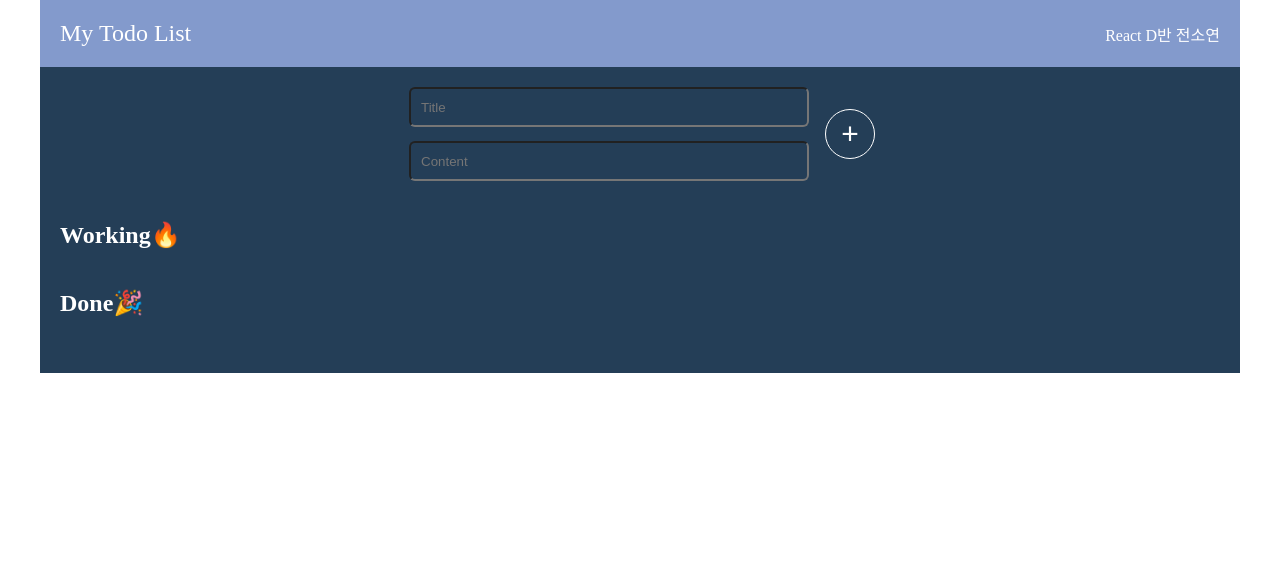
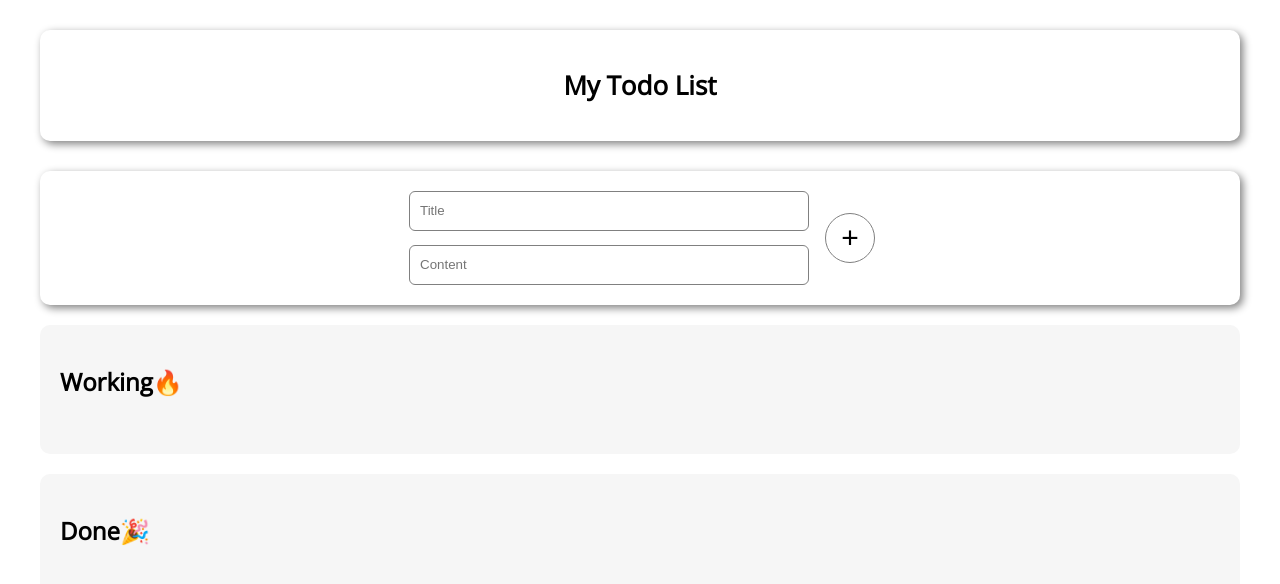
Before and after one commit to soyeon102/my-todo-list, a React (Create React App) app: page / in a window 1280 px wide. Shown: the top 584 px of the page. Built offline with nearby package versions, Linux system fonts and the light colour scheme; the HTML template or start-up script is replaced by a standard one.

Commit message:
스타일링 완성

```diff
--- a/src/components/Form.jsx
+++ b/src/components/Form.jsx
@@ -68,6 +68,8 @@ const Container = styled.div`
   display: flex;
   align-items: center;
   justify-content: center;
+  border-radius: 10px;
+  box-shadow: 3px 3px 8px gray;
   color: white;
   padding: 20px;
 `;
@@ -88,10 +90,10 @@ const InputArea = styled.div`
     width: 100%;
     height: 40px;
     padding: 4px 10px;
+    border: 1px solid gray;
     outline: none;
     box-sizing: border-box;
     background-color: transparent;
-    color: white;
   }
 `;
 
@@ -101,10 +103,13 @@ const ButtonArea = styled.div`
     height: 50px;
     border-radius: 50%;
     background-color: transparent;
-    border: 1px solid white;
+    border: 1px solid gray;
     cursor: pointer;
-    color: white;
     font-size: 30px;
+
+    &:hover {
+      background-color: #f6f6f6;
+    }
   }
 `;
 
--- a/src/components/Header.jsx
+++ b/src/components/Header.jsx
@@ -3,8 +3,7 @@ import styled from 'styled-components';
 const Header = () => {
   return (
     <HeaderContainer>
-      <HeaderLeft>My Todo List</HeaderLeft>
-      <HeaderRight>React D반 전소연</HeaderRight>
+      <h1>My Todo List</h1>
     </HeaderContainer>
   );
 };
@@ -13,13 +12,19 @@ const HeaderContainer = styled.div`
   display: flex;
   align-items: center;
   justify-content: space-between;
+  margin: 30px 0;
   padding: 20px;
-  color: white;
-  background-color: #839acc;
+  border-radius: 10px;
+  box-shadow: 3px 3px 8px gray;
+  background-color: white;
+
+  h1 {
+    width: 100%;
+    text-align: center;
+    font-size: 26px;
+    font-weight: bold;
+  }
 `;
-const HeaderLeft = styled.div`
-  font-size: 24px;
-`;
-const HeaderRight = styled.div``;
+// const HeaderRight = styled.div``;
 
 export default Header;
--- a/src/components/List.jsx
+++ b/src/components/List.jsx
@@ -46,9 +46,10 @@ export default List;
 const TodoContent = styled.div``;
 
 const TodoList = styled.div`
-  h2 {
-    color: white;
-  }
+  margin-top: 20px;
+  border-radius: 10px;
+  background-color: #f6f6f6;
+  padding: 20px;
 `;
 
 const TodoCard = styled.ul`
--- a/src/components/Todo.jsx
+++ b/src/components/Todo.jsx
@@ -29,7 +29,7 @@ const Todo = ({ item, handleDelete, handleToggle }) => {
 export default Todo;
 
 const Container = styled.li`
-  padding: 20px 0;
+  padding: 10px 0;
 `;
 
 const TodoCard = styled.div`
@@ -37,7 +37,6 @@ const TodoCard = styled.div`
   padding: 10px 20px;
   border: 2px solid ${(props) => (props.done ? 'green' : 'red')};
   border-radius: 10px;
-  background-color: white;
   /* overflow-wrap:  */
 `;
 
--- a/src/components/layout/Layout.jsx
+++ b/src/components/layout/Layout.jsx
@@ -15,11 +15,8 @@ const Container = styled.div`
   max-width: 1200px;
   box-sizing: content-box;
   margin: 0 auto;
-  background-color: #243e57;
 `;
 
-const Contents = styled.div`
-  padding: 0 20px 20px;
-`;
+const Contents = styled.div``;
 
 export default Layout;
--- a/src/index.css
+++ b/src/index.css
@@ -1,4 +1,7 @@
+@import url('https://fonts.googleapis.com/css2?family=Noto+Sans+KR&family=Open+Sans&display=swap');
+
 body {
+  font-family: 'Open Sans', 'Noto Sans KR', 'sans-serif';
   box-sizing: border-box;
   margin: 0;
 }
```
